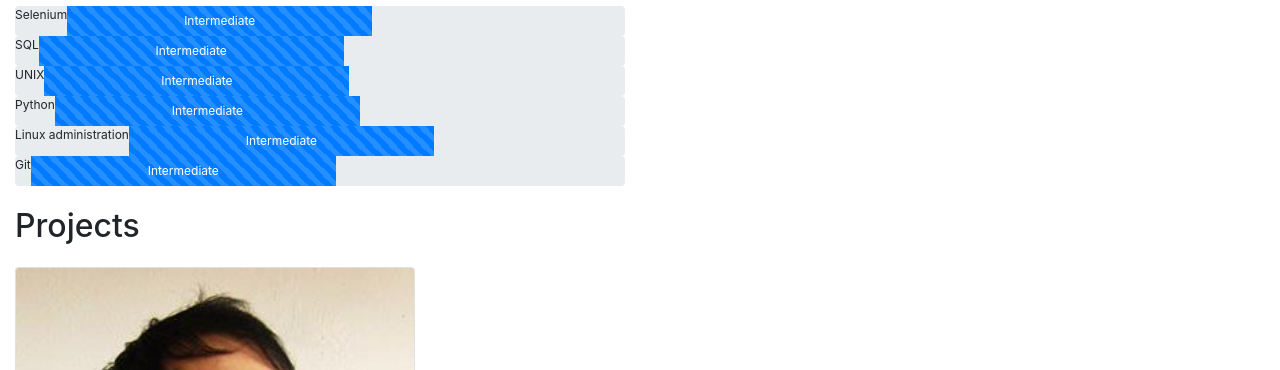
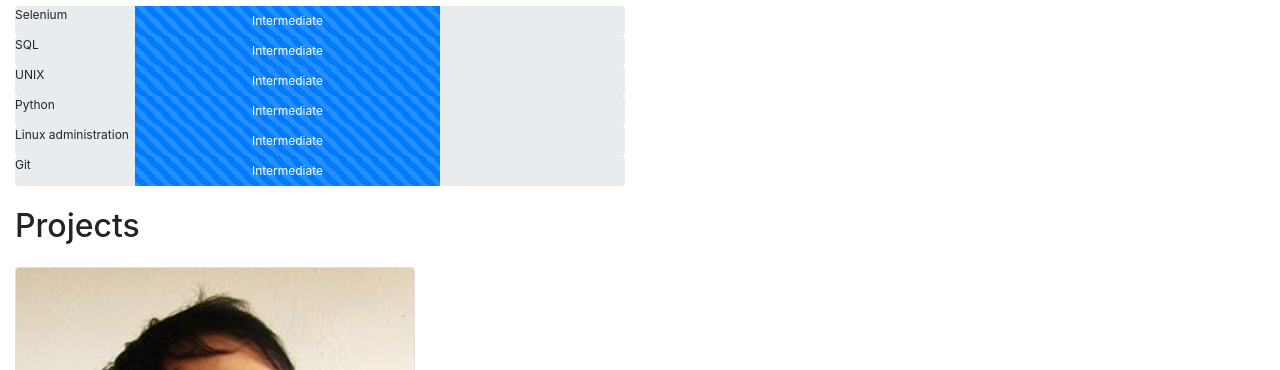
Before and after one commit to HeyJersh/Portfolio, a plain HTML site: page index.html in a window 1280 px wide. Shown: the part 750-1120 px from the top of the page. Drawn offline with nearby package versions, Linux system fonts and the light colour scheme.

Commit message:
Lined up skills to match sizes

```diff
--- a/index.html
+++ b/index.html
@@ -36,27 +36,27 @@
             <div class="row">
               <div class="col-sm-6">
                 <div class="progress" style="height: 30px">
-                  <p>Selenium</p>
+                  <p style="width: 120px">Selenium</p>
                   <div class="progress-bar progress-bar-striped progress-bar-animated" style="width:50%;height:30px">Intermediate</div>
                 </div>
                 <div class="progress" style="height: 30px">
-                  <p>SQL</p>
+                  <p style="width: 120px">SQL</p>
                   <div class="progress-bar progress-bar-striped progress-bar-animated" style="width:50%;height:30px">Intermediate</div>
                 </div>
                 <div class="progress" style="height: 30px">
-                  <p>UNIX</p>
+                  <p style="width: 120px">UNIX</p>
                   <div class="progress-bar progress-bar-striped progress-bar-animated" style="width:50%;height:30px">Intermediate</div>
                 </div>
                 <div class="progress" style="height: 30px">
-                  <p>Python</p>
+                  <p style="width: 120px">Python</p>
                   <div class="progress-bar progress-bar-striped progress-bar-animated" style="width:50%;height:30px">Intermediate</div>
                 </div>
                 <div class="progress" style="height: 30px">
-                  <p>Linux administration</p>
+                  <p style="width: 120px">Linux administration</p>
                   <div class="progress-bar progress-bar-striped progress-bar-animated" style="width:50%;height:30px">Intermediate</div>
                 </div>
                 <div class="progress" style="height: 30px">
-                  <p>Git</p>
+                  <p style="width: 120px">Git</p>
                   <div class="progress-bar progress-bar-striped progress-bar-animated" style="width:50%;height:30px">Intermediate</div>
                 </div>
               </div>
```
